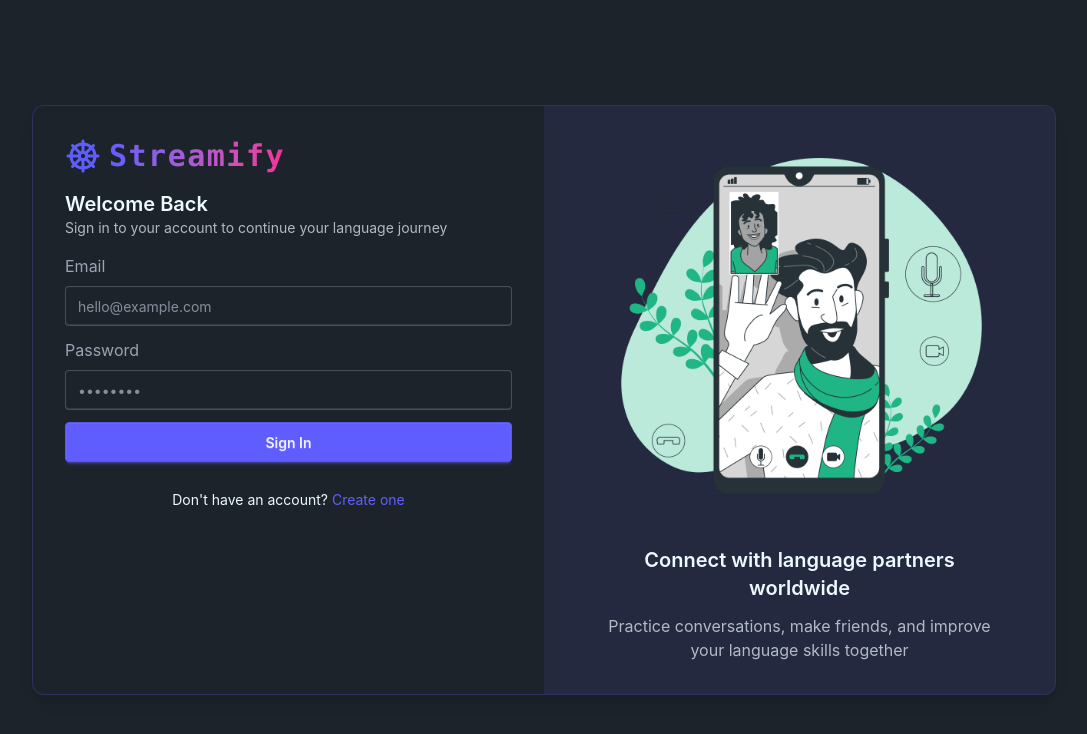
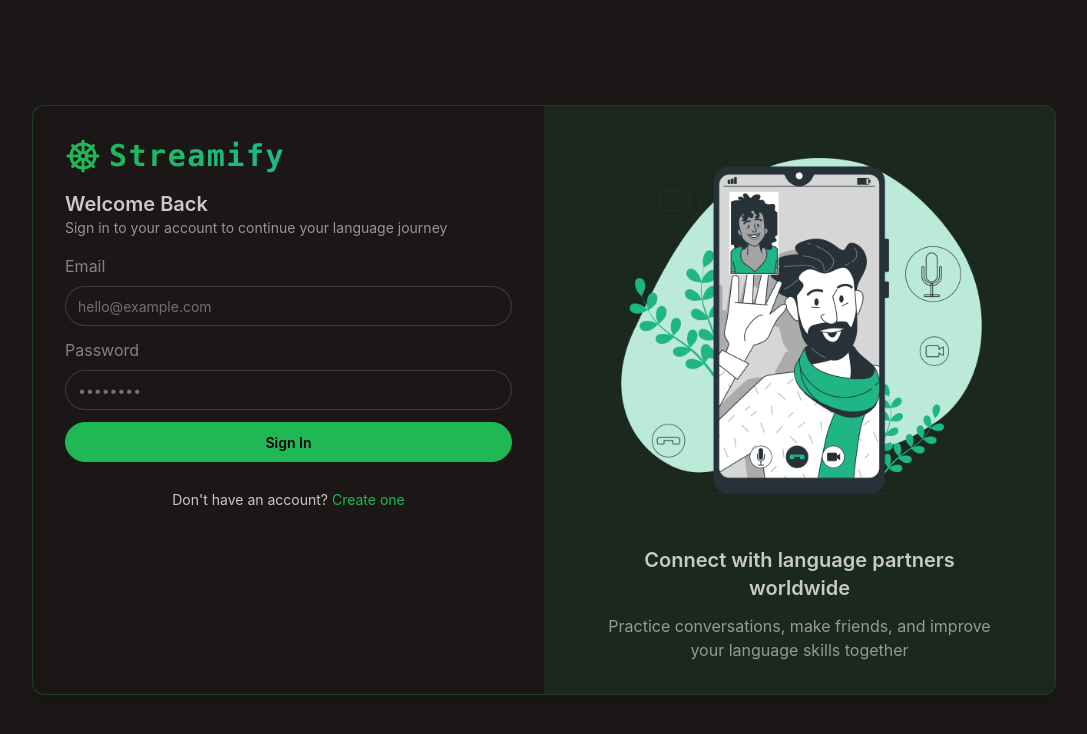
Before and after one commit to Nileshnehe/Streamify, a React (Vite) app in the folder client/: page /login in a window 1280 px wide. Shown: the top 734 px of the page, without its empty margins (96-1183 px from the left). Built offline with nearby package versions, Linux system fonts and the light colour scheme; no server answers.

Commit message:
feat: implement theme management with ThemeSelector component and Zustand store

```diff
--- a/client/index.html
+++ b/client/index.html
@@ -1,14 +1,18 @@
 <!doctype html>
 <html lang="en">
+
 <head>
   <meta charset="UTF-8" />
   <link rel="icon" type="image/svg+xml" href="/favicon.svg" />
   <meta name="viewport" content="width=device-width, initial-scale=1.0" />
-    <html data-theme="dark"></html>
+
+</html>
 <title>client</title>
 </head>
+
 <body>
   <div id="root"></div>
   <script type="module" src="/src/main.jsx"></script>
 </body>
+
 </html>
--- a/client/src/App.jsx
+++ b/client/src/App.jsx
@@ -11,10 +11,13 @@
 import PageLoader from './components/PageLoader'
 import useAuthUser from './hook/useAuthUser'
 import Layout from './components/Layout'
+import { useThemeStore } from './store/useThemeStore'
 
 const App = () => {
 
   const { isLoading, authUser } = useAuthUser();
+
+  const { theme } = useThemeStore();
 
   const isAuthenticated = Boolean(authUser);
   const isOnboarded = authUser?.isOnboarded;
@@ -22,7 +25,7 @@
   if (isLoading) return <PageLoader />
   return (
 
-    <div className=' h-screen'>
+    <div className=' h-screen' data-theme={theme}>
 
       <Routes>
         <Route path='/'
--- a/client/src/components/ThemeSelector.jsx
+++ b/client/src/components/ThemeSelector.jsx
@@ -1,8 +1,52 @@
 import React from 'react'
+import { useThemeStore } from '../store/useThemeStore'
+import { PaletteIcon } from 'lucide-react'
+import { THEMES } from '../constants'
 
 const ThemeSelector = () => {
+  const { theme, setTheme } = useThemeStore()
   return (
-    <div>ThemeSelector</div>
+    <div className='dropdown dropdown-end'>
+      {/* DROPDOWN TRIGGER */}
+      <button tabIndex={0} className='btn btn-ghost btn-circle'>
+        <PaletteIcon className='size-5' />
+      </button>
+
+      <div
+        tabIndex={0}
+        className="dropdown-content mt-2 p-1 shadow-2xl bg-base-200 backdrop-blur-lg rounded-2xl
+        w-56 border border-base-content/10 max-h-80 overflow-y-auto"
+      >
+        <div className="space-y-1">
+          {THEMES.map((themeOption) => (
+            <button
+              key={themeOption.name}
+              className={`
+              w-full px-4 py-3 rounded-xl flex items-center gap-3 transition-colors
+              ${theme === themeOption.name
+                  ? "bg-primary/10 text-primary"
+                  : "hover:bg-base-content/5"
+                }
+            `}
+              onClick={() => setTheme(themeOption.name)}
+            >
+              <PaletteIcon className="size-4" />
+              <span className="text-sm font-medium">{themeOption.label}</span>
+              {/* THEME PREVIEW COLORS */}
+              <div className="ml-auto flex gap-1">
+                {themeOption.colors.map((color, i) => (
+                  <span
+                    key={i}
+                    className="size-2 rounded-full"
+                    style={{ backgroundColor: color }}
+                  />
+                ))}
+              </div>
+            </button>
+          ))}
+        </div>
+      </div>
+    </div>
   )
 }
 
--- a/client/src/features/auth/pages/Login.jsx
+++ b/client/src/features/auth/pages/Login.jsx
@@ -4,6 +4,7 @@
 import { Link } from 'react-router';
 import callImg from '../../../../public/call.png'
 import useLogin from '../../../hook/useLogin';
+
 
 const Login = () => {
 
@@ -19,12 +20,12 @@
   const handleLogin = (e) => {
     e.preventDefault();
     loginMutation(loginData)
+
   }
 
   return (
     <div
       className='h-screen flex items-center justify-center p-4 sm:p-6 md:p-8'
-      data-theme-forest
     >
       <div className='border border-primary/25 flex flex-col lg:flex-row w-full max-w-5xl mx-auto bg-base-100 rounded-xl shadow-lg overflow-hidden'>
 
--- a/client/src/features/auth/pages/Signup.jsx
+++ b/client/src/features/auth/pages/Signup.jsx
@@ -15,7 +15,7 @@
 
   const { isPending, error, signupMutation
 
-   } = useSignup();
+  } = useSignup();
 
   const handleSignup = (e) => {
     e.preventDefault();
@@ -25,7 +25,6 @@
     <div
       autoComplete="off"
       className='h-screen flex items-center justify-center p-4 sm:p-6 md:p-8 '
-      data-theme="forest"
     >
       <div className='border border-primary/25 flex flex-col lg:flex-row w-full max-w-5xl mx-auto bg-base-100 rounded-xl shadow-lg overflow-hidden'>
         {/* SIGNUP FORM - LEFT SIDE */}
--- a/client/src/index.css
+++ b/client/src/index.css
@@ -1,4 +1,4 @@
 @import "tailwindcss";
-@plugin "daisyui"{
-  themes: light --default, dark --prefersdark, cupcake;
+@plugin "daisyui" {
+  themes: all;
 }
--- /dev/null
+++ b/client/src/store/useThemeStore.js
@@ -0,0 +1,11 @@
+import { create } from "zustand";
+
+
+
+export const useThemeStore = create((set) => ({
+    theme: localStorage.getItem("streamify-theme") || "forest",
+    setTheme: (theme) => {
+        localStorage.setItem("streamify-theme", theme);
+        set({ theme })
+    }
+}));
```
Lines whose indentation alone changed are shown as unchanged.
